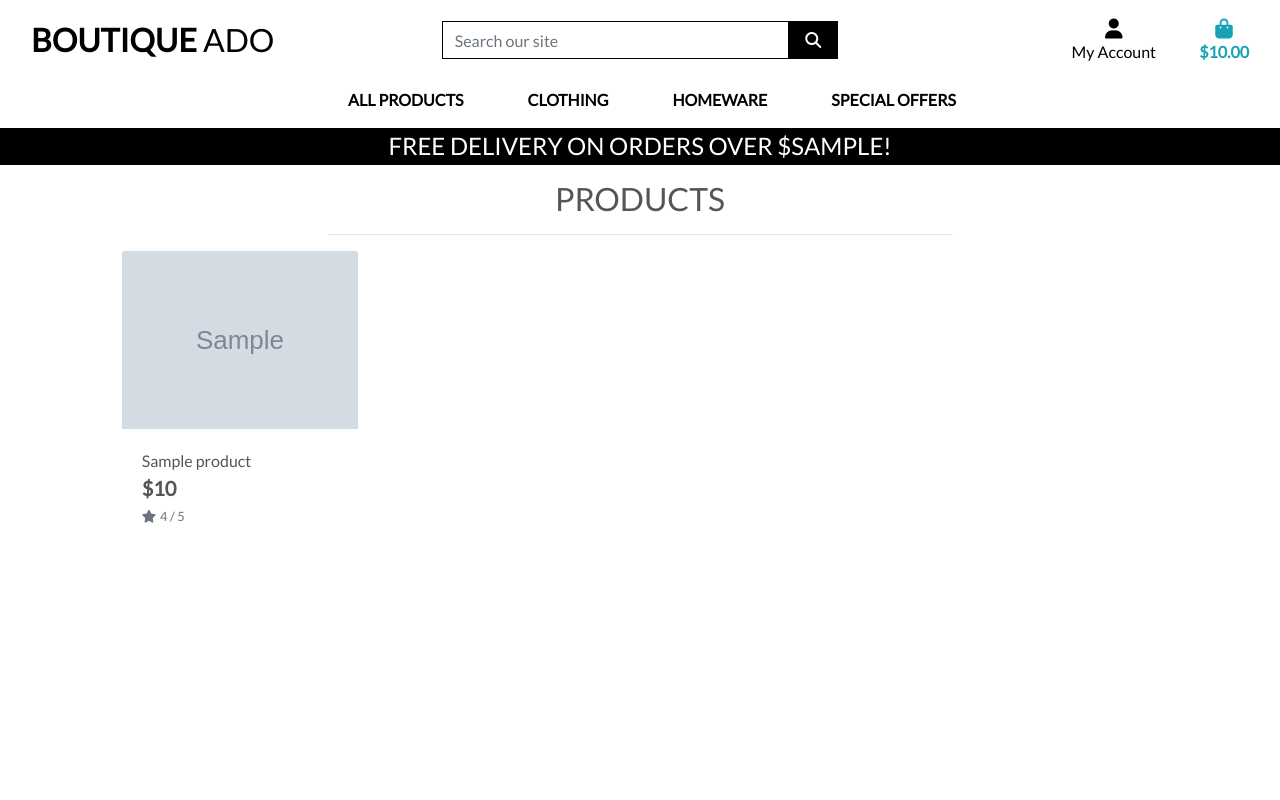
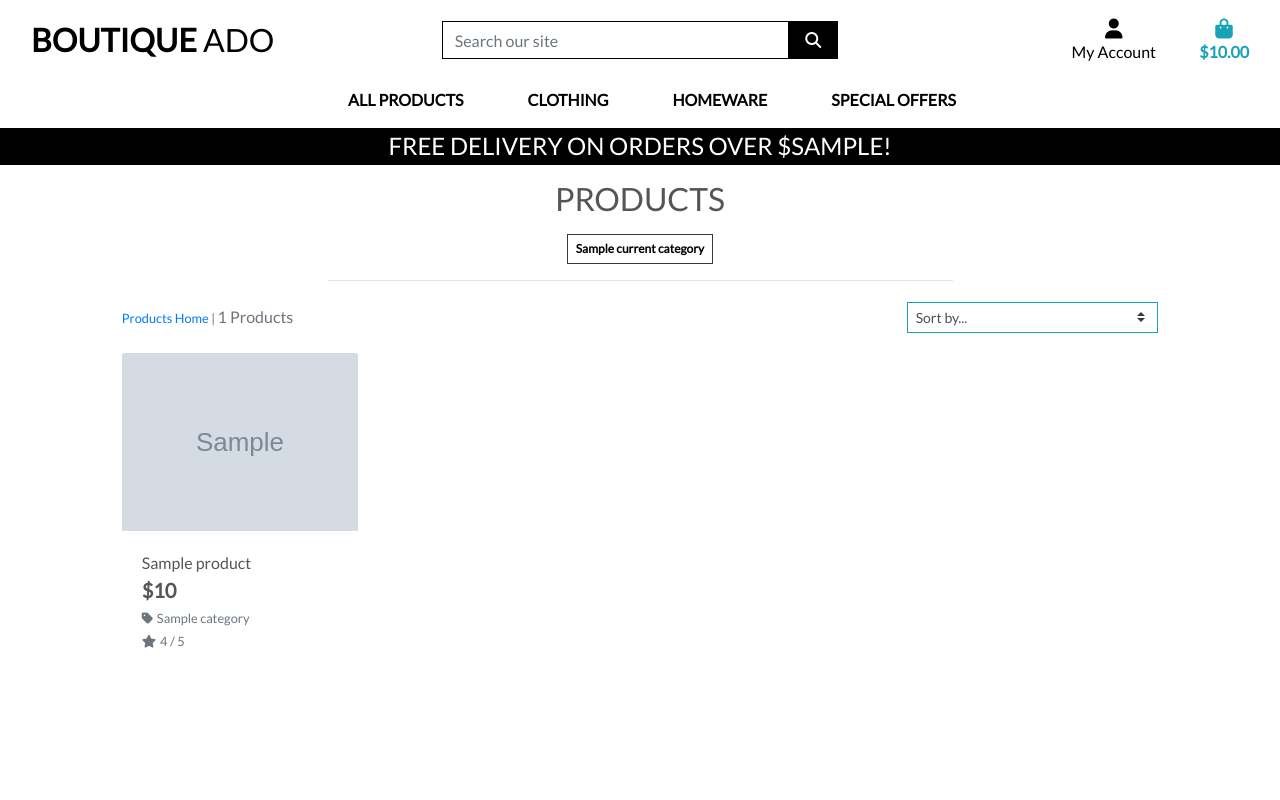
Before and after one commit to VictoriaBC/boutique, a Django app: template products/templates/products/products.html in a window 1280 px wide. Run offline with Django 3.2, Linux system fonts and the light colour scheme; the template is opened without the code that fills it: most values are stand-ins (such as "Sample title", 1, 10 or a date in 2020); grey boxes marked "Sample" are stand-in pictures; some libraries are stand-ins or nearby versions.

Commit message:
Adjusted sorting

```diff
--- a/products/templates/products/products.html
+++ b/products/templates/products/products.html
@@ -15,12 +15,41 @@
         <div class="row">
             <div class="col text-center mt-3">
                 <h2 class="logo-font">Products</h2>
+                {% for c in current_categories %}
+                    <a class="category-badge text-decoration-none" href="{% url 'products' %}?category={{ c.name }}">
+                        <span class="p-2 mt-2 badge badge-white text-black rounded-0 border border-dark">{{ c.friendly_name }}</span>
+                    </a>
+                {% endfor %}
                 <hr class="w-50 mb-1">
             </div>
         </div>
         <div class="row">
             <div class="product-container col-10 offset-1">
-                <div class="row mt-1 mb-2"></div>
+                <div class="row mt-1 mb-2">
+                    <div class="col-12 col-md-6 my-auto order-md-last d-flex justify-content-center justify-content-md-end">
+                        <div class="sort-select-wrapper w-50">
+                            <select id="sort-selector" class="custom-select custom-select-sm rounded-0 border border-{% if current_sorting != 'None_None' %}info{% else %}black{% endif %}">
+                                <option value="reset" {% if current_sorting == 'None_None' %}selected{% endif %}>Sort by...</option>
+                                <option value="price_asc" {% if current_sorting == 'price_asc' %}selected{% endif %}>Price (low to high)</option>
+                                <option value="price_desc" {% if current_sorting == 'price_desc' %}selected{% endif %}>Price (high to low)</option>
+                                <option value="rating_asc" {% if current_sorting == 'rating_asc' %}selected{% endif %}>Rating (low to high)</option>
+                                <option value="rating_desc" {% if current_sorting == 'rating_desc' %}selected{% endif %}>Rating (high to low)</option>
+                                <option value="name_asc" {% if current_sorting == 'name_asc' %}selected{% endif %}>Name (A-Z)</option>
+                                <option value="name_desc" {% if current_sorting == 'name_desc' %}selected{% endif %}>Name (Z-A)</option>
+                                <option value="category_asc" {% if current_sorting == 'category_asc' %}selected{% endif %}>Category (A-Z)</option>
+                                <option value="category_desc" {% if current_sorting == 'category_desc' %}selected{% endif %}>Category (Z-A)</option>
+                            </select>
+                        </div>
+                    </div>
+                    <div class="col-12 col-md-6 order-md-first">
+                        <p class="text-muted mt-3 text-center text-md-left">
+                            {% if search_term or current_categories or current_sorting != 'None_None' %}
+                                <span class="small"><a href="{% url 'products' %}">Products Home</a> | </span>
+                            {% endif %}
+                            {{ products|length }} Products{% if search_term %} found for <strong>"{{ search_term }}"</strong>{% endif %}
+                        </p>
+                    </div>
+                </div>
                 <div class="row">
                     {% for product in products %}
                         <div class="col-sm-6 col-md-6 col-lg-4 col-xl-3">
@@ -41,6 +70,13 @@
                                     <div class="row">
                                         <div class="col">
                                             <p class="lead mb-0 text-left font-weight-bold">${{ product.price }}</p>
+                                            {% if product.category %}
+                                            <p class="small mt-1 mb-0">
+                                                <a class="text-muted" href="{% url 'products' %}?category={{ product.category.name }}">
+                                                    <i class="fas fa-tag mr-1"></i>{{ product.category.friendly_name }}
+                                                </a>
+                                            </p>
+                                            {% endif %}
                                             {% if product.rating %}
                                                 <small class="text-muted"><i class="fas fa-star mr-1"></i>{{ product.rating }} / 5</small>
                                             {% else %}
--- a/static/css/base.css
+++ b/static/css/base.css
@@ -70,6 +70,11 @@ body {
 	z-index: -1;
 }
 
+a.category-badge > span.badge:hover {
+    background: #212529 !important;
+    color: #fff !important;
+}
+
 /* -------------------------------- Media Queries */
 
 /* Slightly larger container on xl screens */
@@ -93,3 +98,14 @@ body {
         padding-top: 164px;
     }
 }
+
+/* pad the top a bit when navbar is collapsed on mobile */
+@media (max-width: 991px) {
+    .header-container {
+        padding-top: 116px;
+    }
+
+    body {
+        height: calc(100vh - 116px);
+    }
+}
--- a/templates/includes/main-nav.html
+++ b/templates/includes/main-nav.html
@@ -5,9 +5,9 @@
                 All Products
             </a>
             <div class="dropdown-menu border-0" aria-labelledby="all-products-link">
-                <a href="" class="dropdown-item">By Price</a>
-                <a href="" class="dropdown-item ">By Rating</a>
-                <a href="" class="dropdown-item ">By Category</a>
+                <a href="{% url 'products' %}?sort=price&direction=asc" class="dropdown-item">By Price</a>
+                <a href="{% url 'products' %}?sort=rating&direction=desc" class="dropdown-item ">By Rating</a>
+                <a href="{% url 'products' %}?sort=category&direction=asc" class="dropdown-item ">By Category</a>
                 <a href="{% url 'products' %}" class="dropdown-item">All Products</a>
             </div>
         </li>
```
Also changed, not shown: products/templates/products/product_detail.html (+7 -0 lines), products/views.py (+19 -0 lines).
